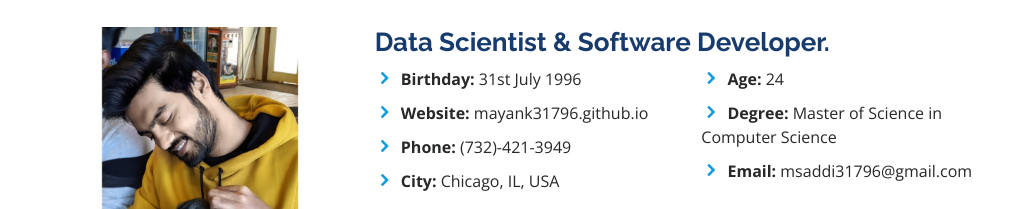
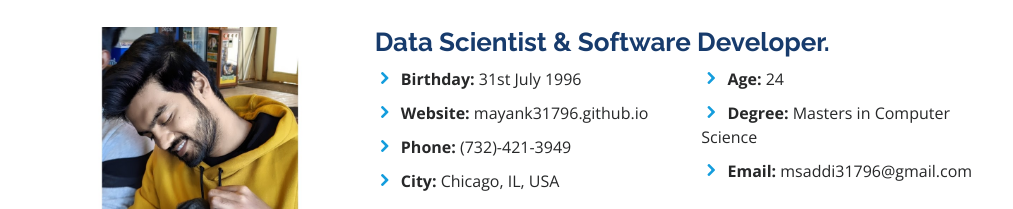
Before and after one commit to mayank31796/mayank31796.github.io, a plain HTML site: page index.html in a window 1280 px wide. Shown: the part 989-1198 px from the top of the page, without its empty margins (267-1280 px from the left). Drawn offline with nearby package versions, Linux system fonts and the light colour scheme.

Commit message:
Update index.html

```diff
--- a/index.html
+++ b/index.html
@@ -105,7 +105,7 @@
               <div class="col-lg-6">
                 <ul>
                   <li><i class="icofont-rounded-right"></i> <strong>Age:</strong> 24</li>
-                  <li><i class="icofont-rounded-right"></i> <strong>Degree:</strong> Master of Science in Computer Science</li>
+                  <li><i class="icofont-rounded-right"></i> <strong>Degree:</strong> Masters in Computer Science</li>
                   <li><i class="icofont-rounded-right"></i> <strong>Email:</strong> msaddi31796@gmail.com</li>
                 </ul>
               </div>
```
